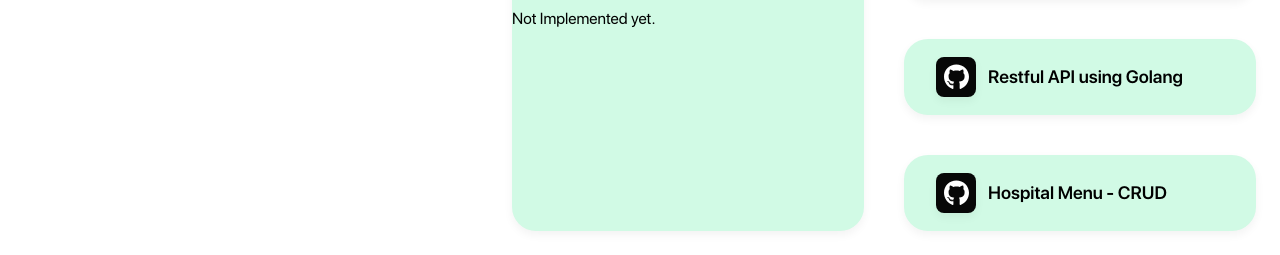
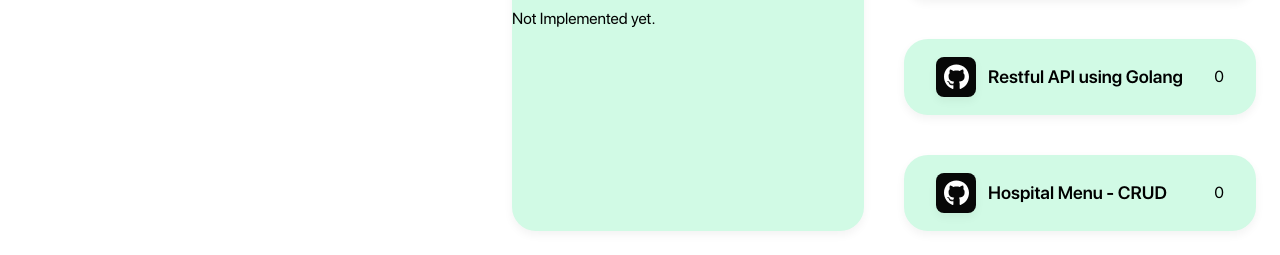
Before and after one commit to hiroshiyoka/hiroshiy.bento, a Next.js app: page / in a window 1280 px wide. Shown: the part 449-704 px from the top of the page. Built offline with nearby package versions, Linux system fonts and the light colour scheme.

Commit message:
feat: add github stars

```diff
--- a/components/grid-items/project.box.tsx
+++ b/components/grid-items/project.box.tsx
@@ -8,6 +8,9 @@ const ProjectBox = ({ item }: { item: GridItemInterface }) => {
     <Link className="flex items-center gap-3" href={item.buttonLink ?? ""}>
       <Icon type={item.icon ?? ""} color={item.color} />
       <div className="w-full text-lg font-semibold">{item.title}</div>
+      <div>
+        <span>{item.stars}</span>
+      </div>
     </Link>
   );
 };
```
